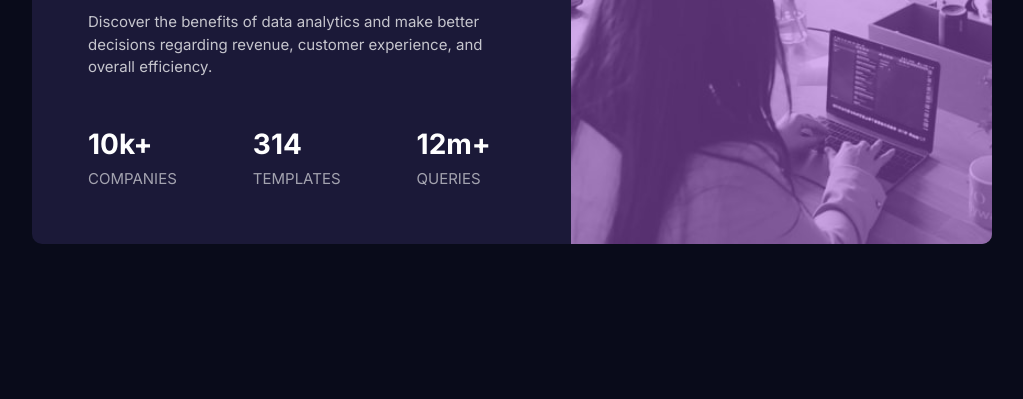
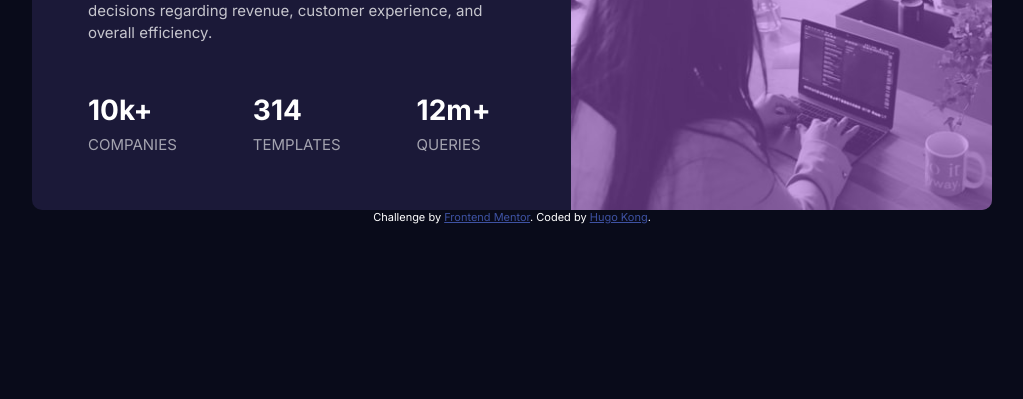
Before and after one commit to hknunes/stats-preview-card-component-main, a plain HTML site: page index.html in a window 1280 px wide. Shown: the part 401-800 px from the top of the page, without its empty margins (128-1151 px from the left). Drawn offline with Linux system fonts and the light colour scheme.

Commit message:
accessibility and position absolute removed

```diff
--- a/index.html
+++ b/index.html
@@ -11,8 +11,7 @@
 
 </head>
 <body>
-  <main role="main">
-    <div class="card">
+    <main class="card">
       <div class="card__content-left">
         <h1>Get <mark>insights</mark> that help your business grow.</h1>
 
@@ -39,14 +38,10 @@
       <div class=card__content-right>
         <div class="overlay"></div>
       </div>
-
-    </div>
-  </main>
-  <footer role="contentinfo">
-    <div class="attribution">
+    </main>
+    <footer class="attribution">
       Challenge by <a href="https://www.frontendmentor.io?ref=challenge" target="_blank">Frontend Mentor</a>.
       Coded by <a href="https://github.com/hknunes">Hugo Kong</a>.
-    </div>
-  </footer>
+    </footer>
 </body>
 </html>
--- a/styles.scss
+++ b/styles.scss
@@ -16,12 +16,27 @@ $font-size-base: 15px;
 $font-regular: 400;
 $font-bold: 700;
 
+/*RESETS*/
+*,
+*::before,
+*::after {
+  margin: 0;
+  padding: 0;
+  box-sizing: border-box;
+}
+/**/
+
 body {
   background-color: $background-primary;
   color: $white;
   font-family: $font-inter;
   font-size: $font-size-base;
   font-weight: $font-regular;
+  min-height: 100vh;;
+  display: flex;
+  align-items: center;
+  justify-content: center;
+  flex-direction: column;
 }
 
 h1 {
@@ -41,12 +56,6 @@ mark {
 .card {
   background-color: $background-secondary;
   max-width: 75vw;
-  position: absolute;
-  top: 0;
-  bottom: 0;
-  left: 0;
-  right: 0;
-  margin: auto;
   height: fit-content;
   display: flex;
   flex-direction: row;
```
Also changed, not shown: styles.css, 1 other file.
